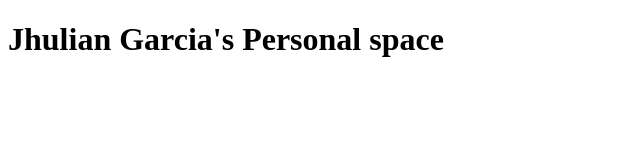
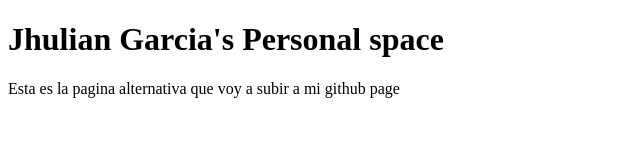
Before and after one commit to jhuliangr/jhuliangr.github.io, a plain HTML site: page index.html in a window 1280 px wide. Shown: the whole page, without its empty margins (0-640 px from the left). Drawn offline with Linux system fonts and the light colour scheme.

Commit message:
nada que sirva

```diff
--- a/index.html
+++ b/index.html
@@ -10,5 +10,8 @@
     <h1>
         Jhulian Garcia's Personal space
     </h1>
+    <p>
+        Esta es la pagina alternativa que voy a subir a mi github page
+    </p>
 </body>
 </html>
```
